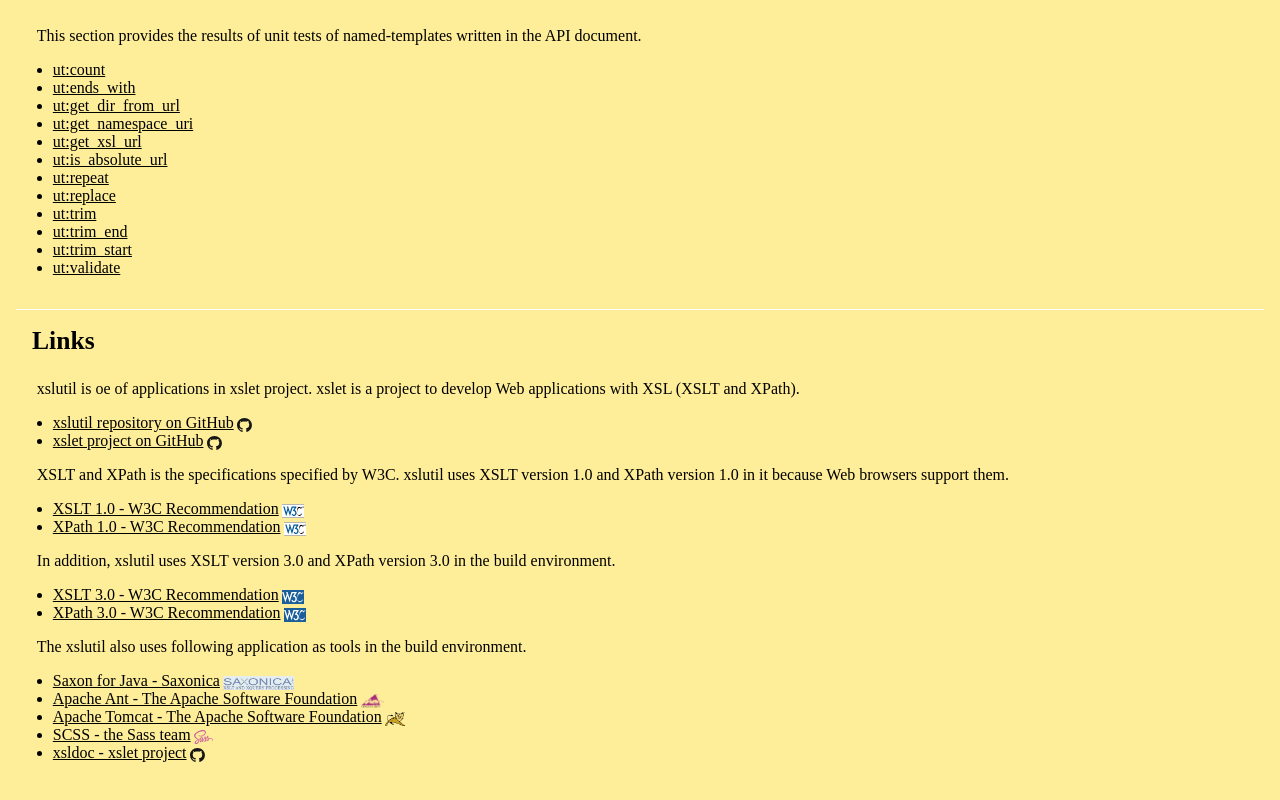
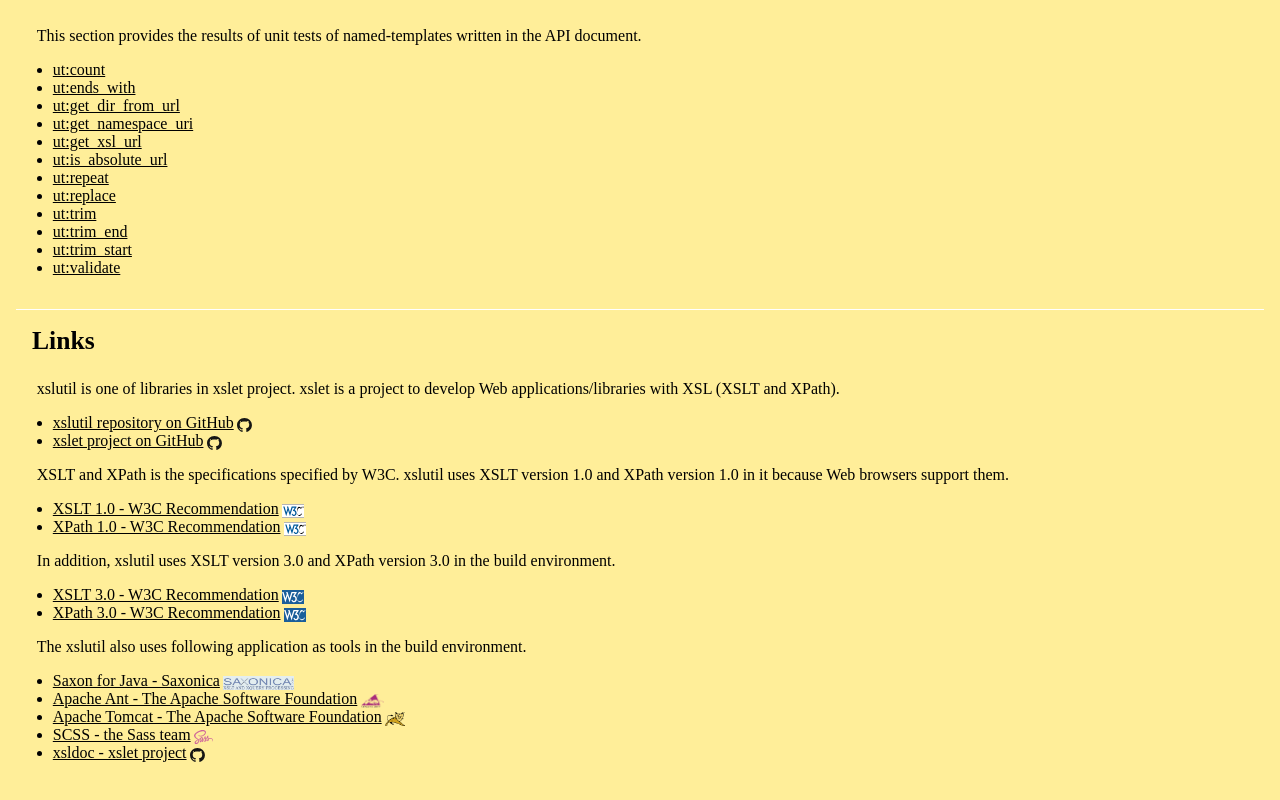
Before and after one commit to xslet/xslutil, a plain HTML site: page docs/index.html in a window 1280 px wide. Shown: the part 1097-1897 px from the top of the page. Drawn offline with Linux system fonts and the light colour scheme.

Commit message:
Doc: Modify mistakes in docs/index.html

```diff
--- a/docs/index.html
+++ b/docs/index.html
@@ -145,8 +145,8 @@
   <section>
    <h2>Links</h2>
    <p>
-xslutil is oe of applications in xslet project.
-xslet is a project to develop Web applications with XSL (XSLT and XPath).
+xslutil is one of libraries in xslet project.
+xslet is a project to develop Web applications/libraries with XSL (XSLT and XPath).
    </p>
    <ul>
     <li>
```
